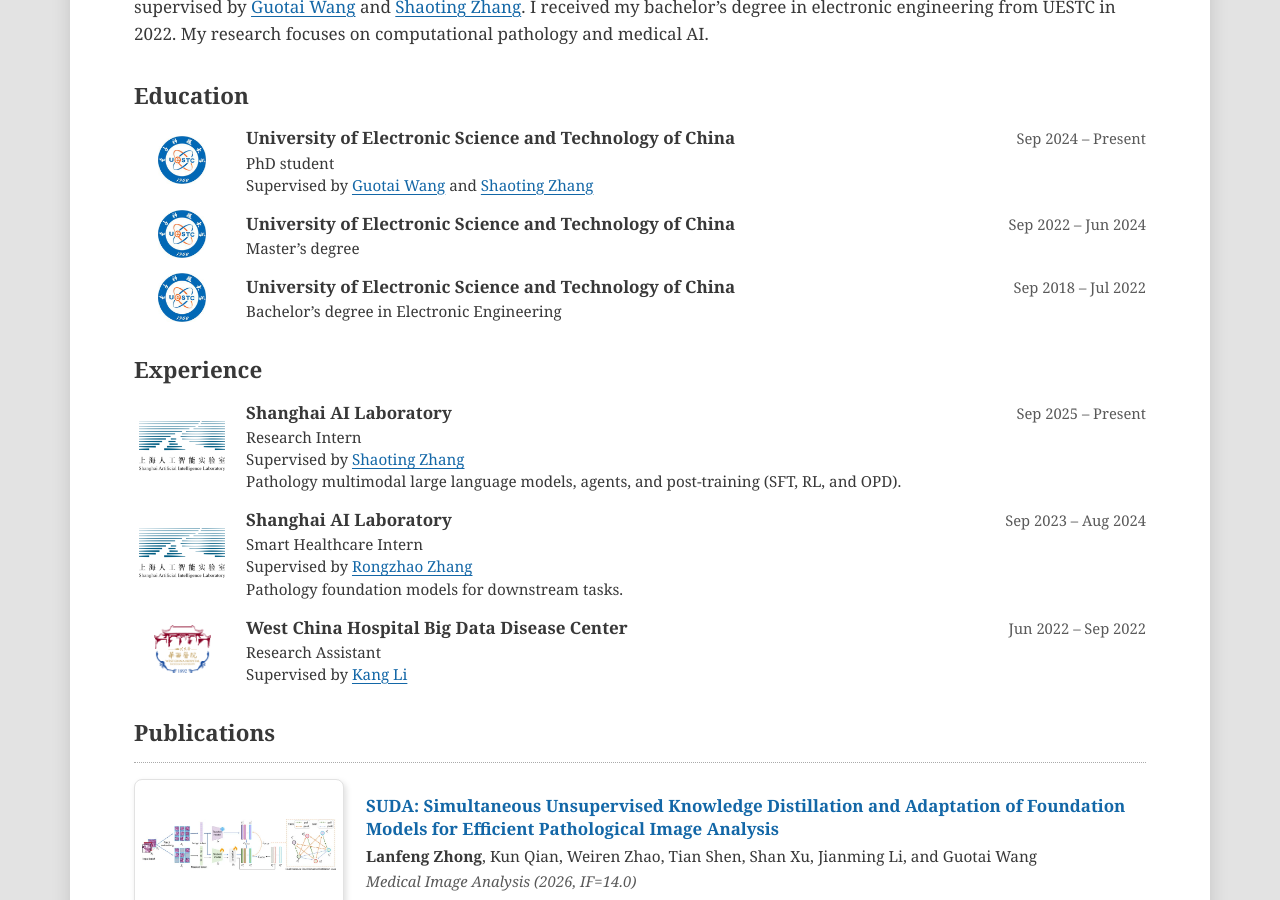
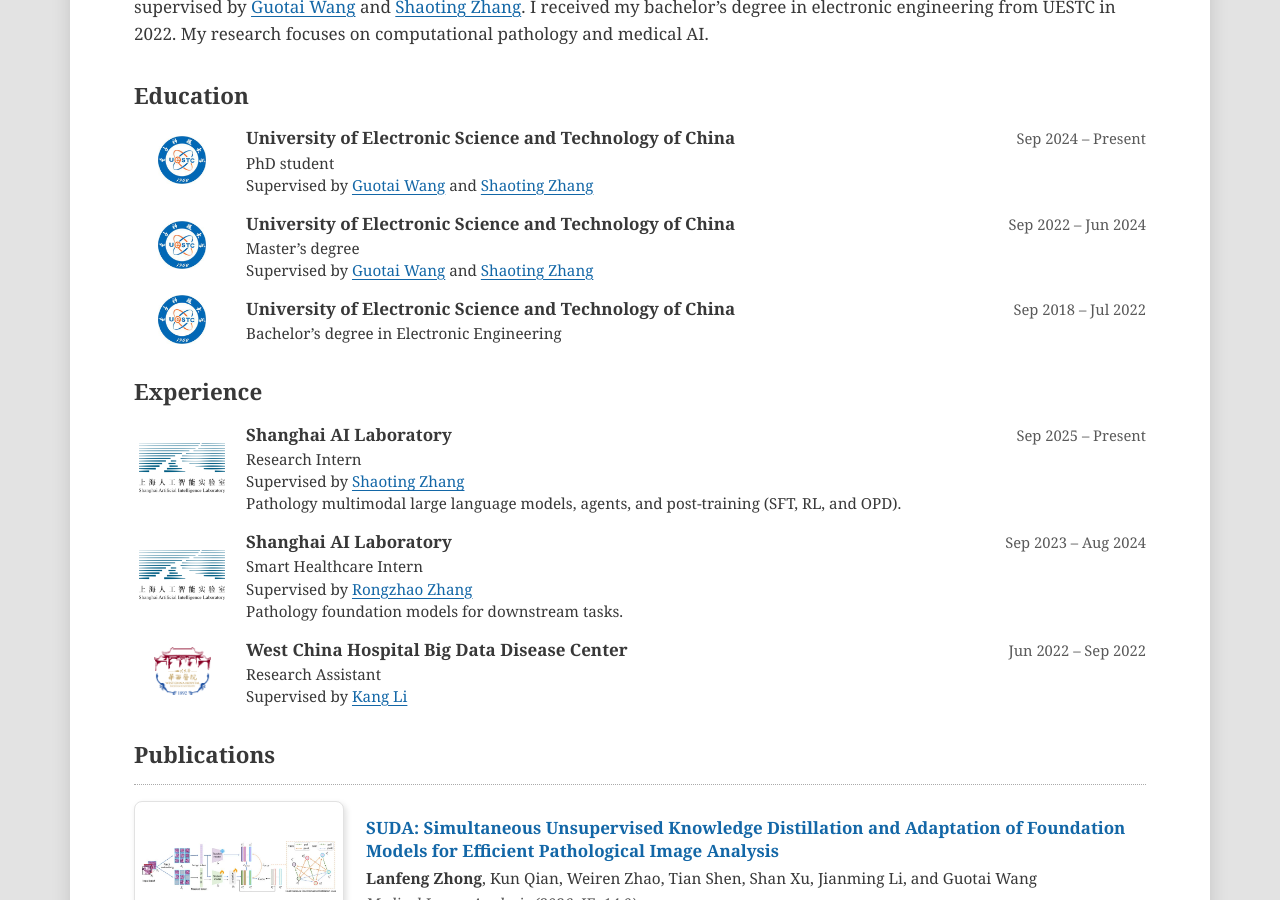
Before and after one commit to lanfz2000/lanfz2000.github.io, a Jekyll site: the page built from _pages/about.html, in a window 1280 px wide and 900 px high, scrolled down 451 px. Built offline with Jekyll 4.4.1, drawn with Linux system fonts in a browser that asks for light colours.

Commit message:
Add supervisors to UESTC master’s entry

```diff
--- a/_pages/about.html
+++ b/_pages/about.html
@@ -67,6 +67,7 @@ redirect_from:
               <span class="experience-date"><time datetime="2022-09">Sep 2022</time> – <time datetime="2024-06">Jun 2024</time></span>
             </div>
             <p>Master’s degree</p>
+            <p>Supervised by <a href="https://scholar.google.com/citations?user=Z2sFN4EAAAAJ&amp;hl=en">Guotai Wang</a> and <a href="https://scholar.google.com/citations?user=oiBMWK4AAAAJ&amp;hl=en">Shaoting Zhang</a></p>
           </div>
         </li>
         <li>
```
